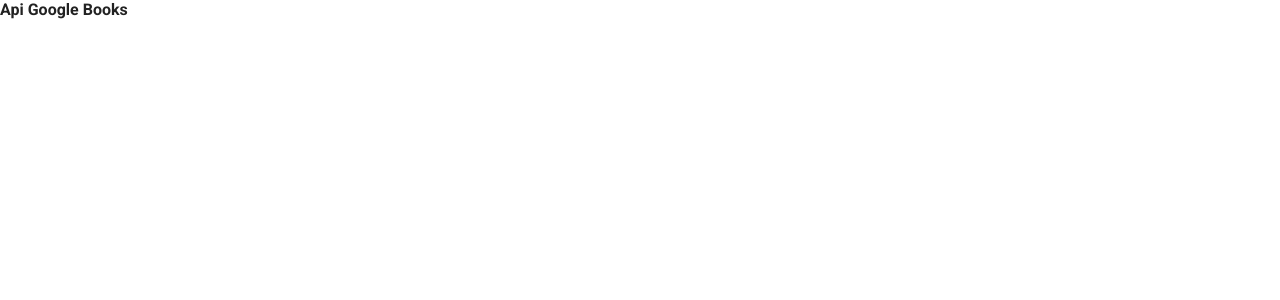
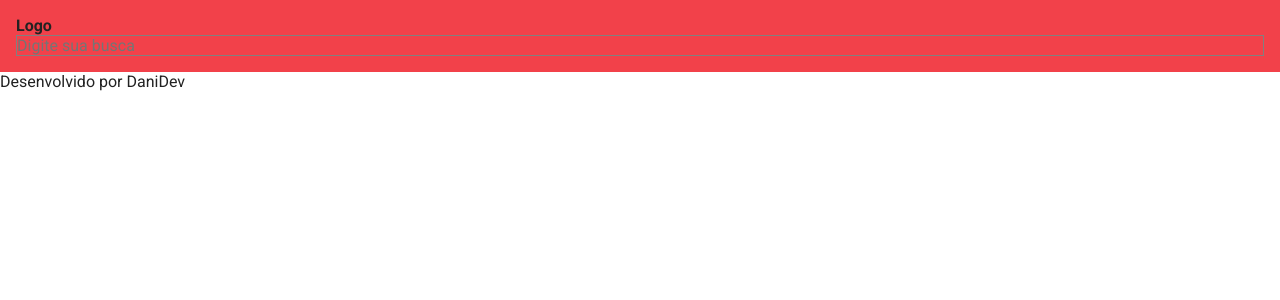
Before and after one commit to daniel-hortencio/ApiGoogleBooks, a Next.js app: page / in a window 1280 px wide. Shown: the top 300 px of the page. Built offline with nearby package versions, Linux system fonts and the light colour scheme.

Commit message:
Criando template para as páginas

```diff
--- /dev/null
+++ b/src/components/Container/index.tsx
@@ -0,0 +1,7 @@
+import * as S from "./styles";
+
+const Container = ({ children }) => {
+  return <S.Container>{children}</S.Container>;
+};
+
+export default Container;
--- /dev/null
+++ b/src/components/Container/styles.ts
@@ -0,0 +1,8 @@
+import styled from 'styled-components';
+
+export const Container = styled.div`
+  padding: 1rem;
+  width: 100%;
+  max-width: ${props => props.theme.breakpoints.desktop};
+  margin: auto;
+`
--- /dev/null
+++ b/src/components/Topbar/index.tsx
@@ -0,0 +1,31 @@
+import { useSearchKeyWords } from "contexts/SearchKeyWords";
+import { IWebsiteTemplate } from "templates/Website";
+
+import Container from "../Container";
+
+import * as S from "./styles";
+
+const Topbar = ({ withSearchBar }: Omit<IWebsiteTemplate, "children">) => {
+  const { searchKeyWords, setSearchKeyWords } = useSearchKeyWords();
+
+  return (
+    <S.TopBar>
+      <Container>
+        <h1>Logo</h1>
+
+        {withSearchBar && (
+          <div style={{ border: "solid 1px gray" }}>
+            <input
+              type="text"
+              placeholder="Digite sua busca"
+              value={searchKeyWords}
+              onChange={(e) => setSearchKeyWords(e.target.value)}
+            />
+          </div>
+        )}
+      </Container>
+    </S.TopBar>
+  );
+};
+
+export default Topbar;
--- /dev/null
+++ b/src/components/Topbar/styles.ts
@@ -0,0 +1,5 @@
+import styled from 'styled-components';
+
+export const TopBar = styled.header`
+  background: ${props => props.theme.colors.primary};
+`
--- a/src/pages/index.tsx
+++ b/src/pages/index.tsx
@@ -1,4 +1,6 @@
 import Head from "next/head";
+
+import WebsiteTemplate from "templates/Website";
 
 export default function Home() {
   return (
@@ -9,7 +11,9 @@
         <link rel="icon" href="/favicon.ico" />
       </Head>
 
-      <h1>Api Google Books</h1>
+      <WebsiteTemplate withSearchBar>
+        <h1>Api Google Books</h1>
+      </WebsiteTemplate>
     </>
   );
 }
--- /dev/null
+++ b/src/templates/Website/index.tsx
@@ -0,0 +1,23 @@
+import * as S from "./styles";
+
+import Topbar from "components/Topbar";
+
+export interface IWebsiteTemplate {
+  withSearchBar?: boolean;
+  children: React.ReactNode;
+}
+
+const WebsiteTemplate = ({
+  withSearchBar = false,
+  children,
+}: IWebsiteTemplate) => {
+  return (
+    <div>
+      <Topbar withSearchBar={withSearchBar} />
+      <main></main>
+      <footer>Desenvolvido por DaniDev</footer>
+    </div>
+  );
+};
+
+export default WebsiteTemplate;
--- /dev/null
+++ b/src/templates/Website/styles.ts
@@ -0,0 +1 @@
+import styled from 'styled-components';
```
